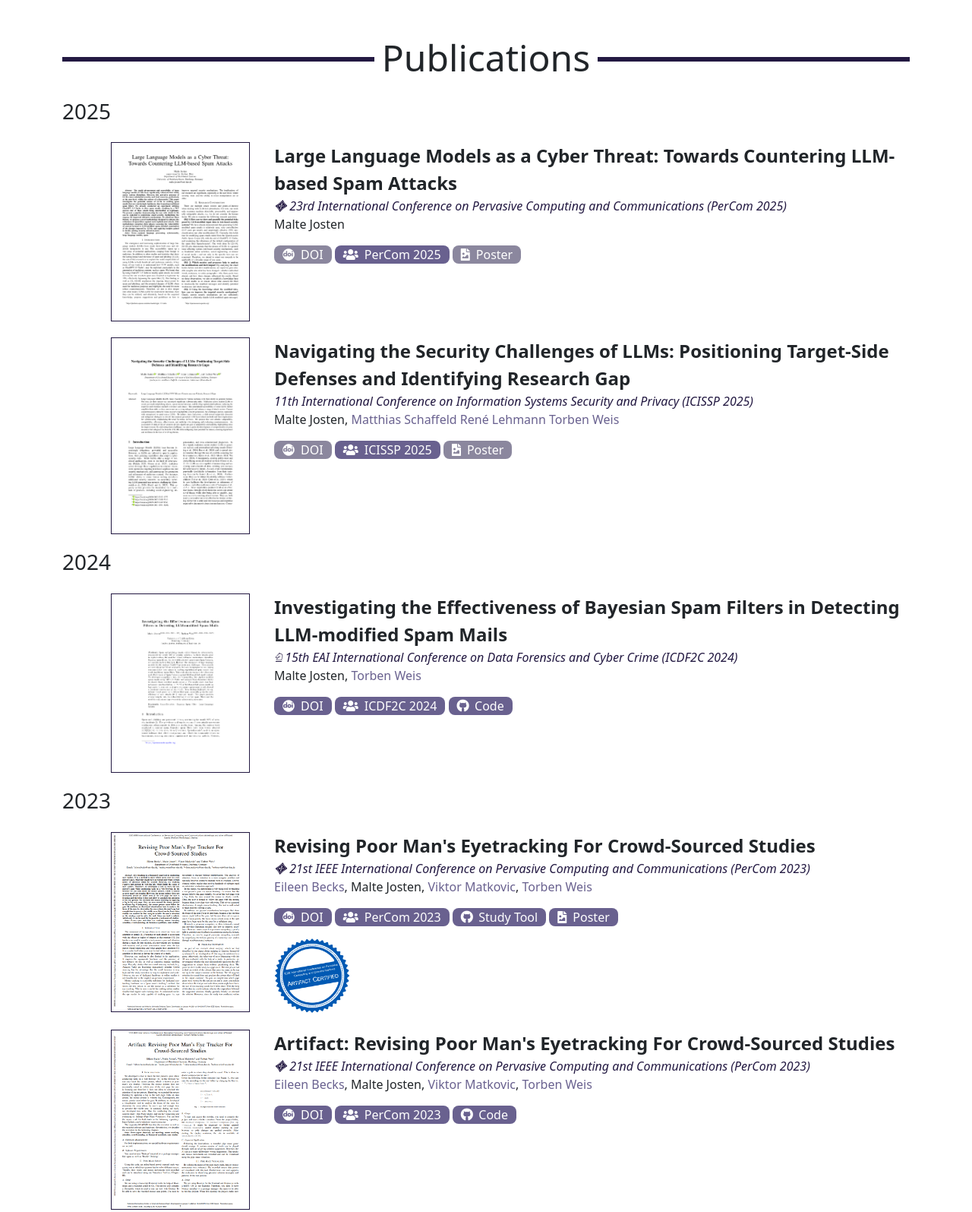
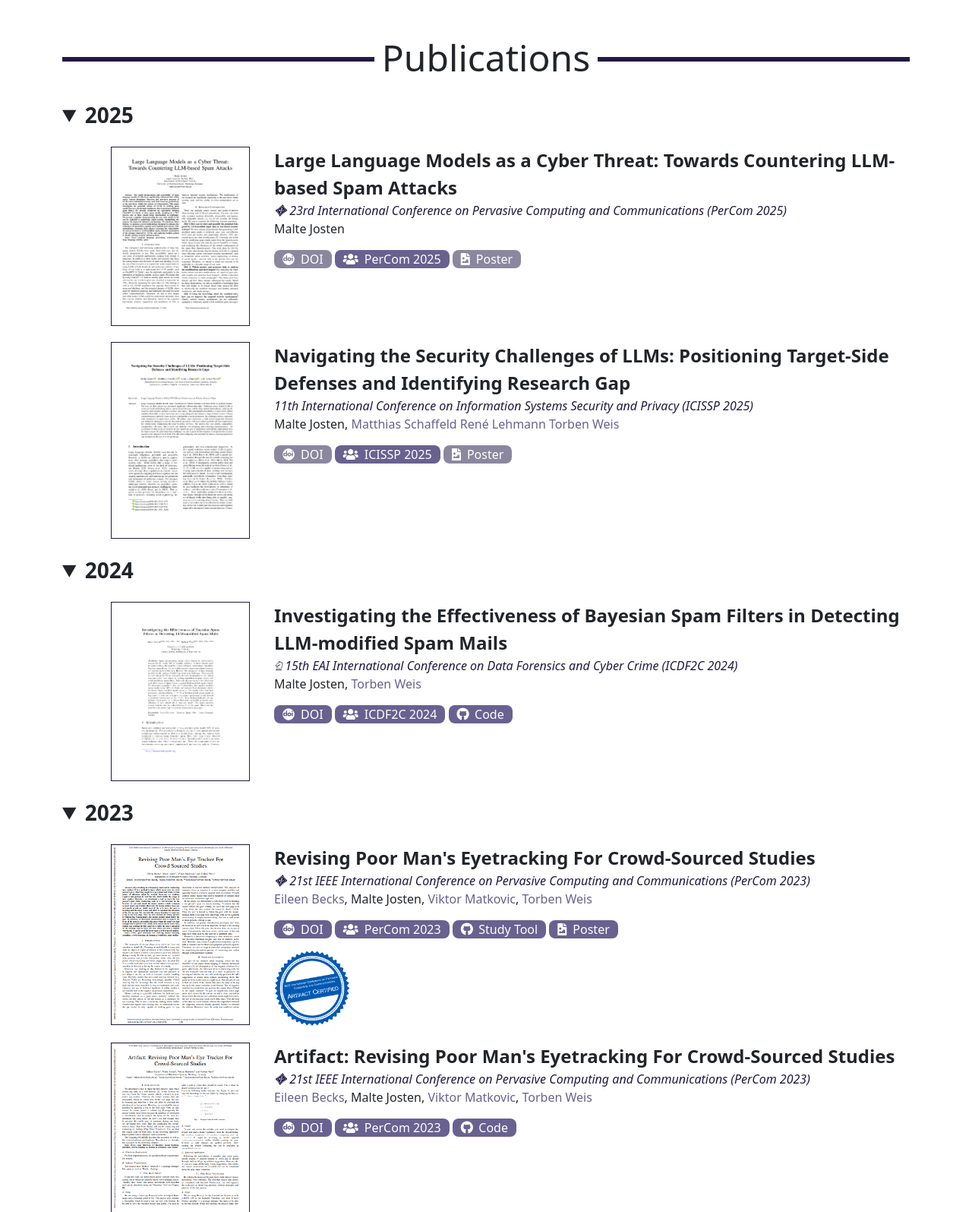
Before and after one commit to MalteJosten/maltejosten.github.io, a plain HTML site: page index.html in a window 1280 px wide. Shown: the part 681-2276 px from the top of the page at 76% size. Drawn offline with Linux system fonts and the light colour scheme; files whose address does not match are found by name.

Commit message:
Made publication year sections collapsable

```diff
--- a/assets/css/styles.css
+++ b/assets/css/styles.css
@@ -186,6 +186,8 @@ h1, h2, h3 {
 
 .pub-year {
     margin-top: 20px;
+    font-weight: 600;
+    font-size: 1.75em;
 }
 
 .publication {
--- a/index.html
+++ b/index.html
@@ -79,7 +79,9 @@
     <section>
         <div class="container">
             <h2 class="section-header">Publications</h2>
-            <h3 class="pub-year">2025</h3>
+            <details open>
+                <summary class="pub-year">2025</summary>
+
                 <div class="publication">
                     <div class="pub-thumbnail-box">
                         <a href="" target="_blank">
@@ -129,7 +131,11 @@
                         </div>
                     </div>
                 </div>
-            <h3 class="pub-year">2024</h3>
+            </details>
+
+            <details open>
+                <summary class="pub-year">2024</summary>
+
                 <div class="publication">
                     <div class="pub-thumbnail-box">
                         <a href="https://doi.org/10.48550/arXiv.2408.14293" target="_blank">
@@ -154,7 +160,11 @@
                         </div>
                     </div>
                 </div>
-            <h3 class="pub-year">2023</h3>
+            </details>
+
+            <details open>
+                <summary class="pub-year">2023</summary>
+
                 <div class="publication">
                     <div class="pub-thumbnail-box">
                         <a href="https://doi.org/10.1109/PerComWorkshops56833.2023.10150386" target="_blank">
@@ -213,6 +223,8 @@
                         </div>
                     </div>
                 </div>
+
+            </details>
         </div>
     </section>
     <!-- Section(Activities) -->
@@ -529,7 +541,7 @@
             </div>
             <hr id="footer-divider">
             <div id="footer-copyright">
-                <p>Copyright © 2024 Malte Josten<br><span class="last-change">(Last update: 2025-01-15)</span></p>
+                <p>Copyright © 2024 Malte Josten<br><span class="last-change">(Last update: 2025-01-21)</span></p>
             </div>
         </div>
     </footer>
```
Lines whose indentation alone changed are shown as unchanged.
